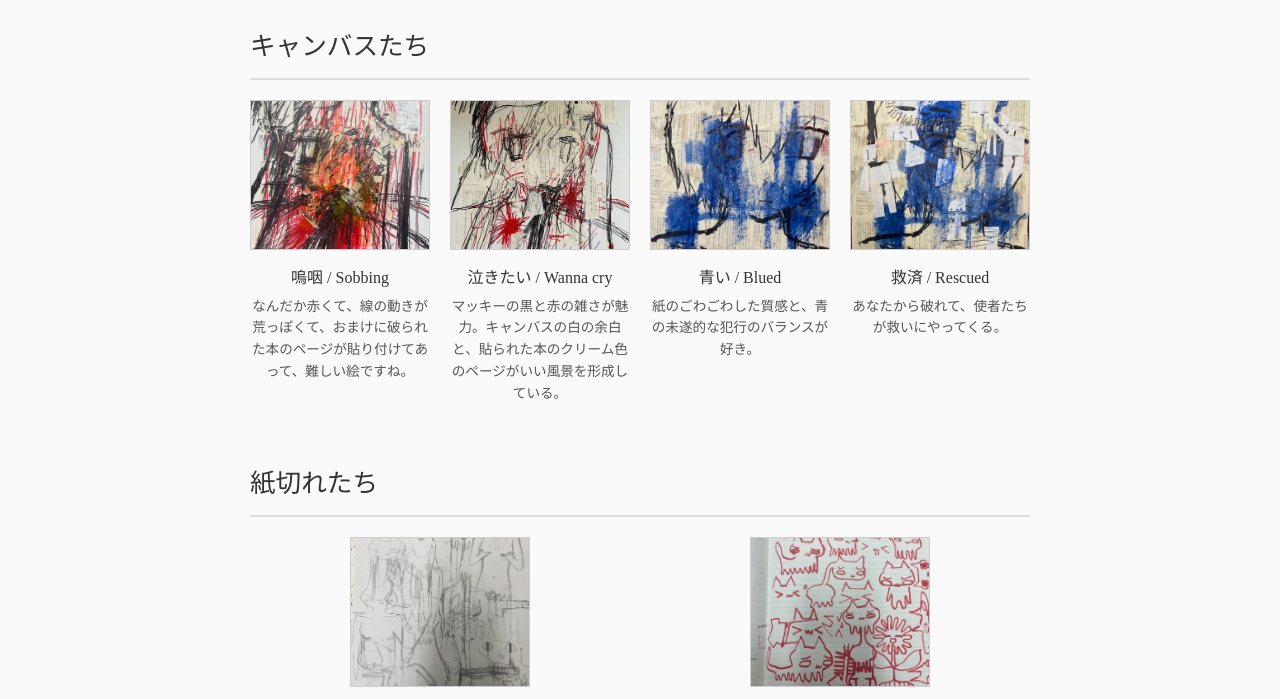
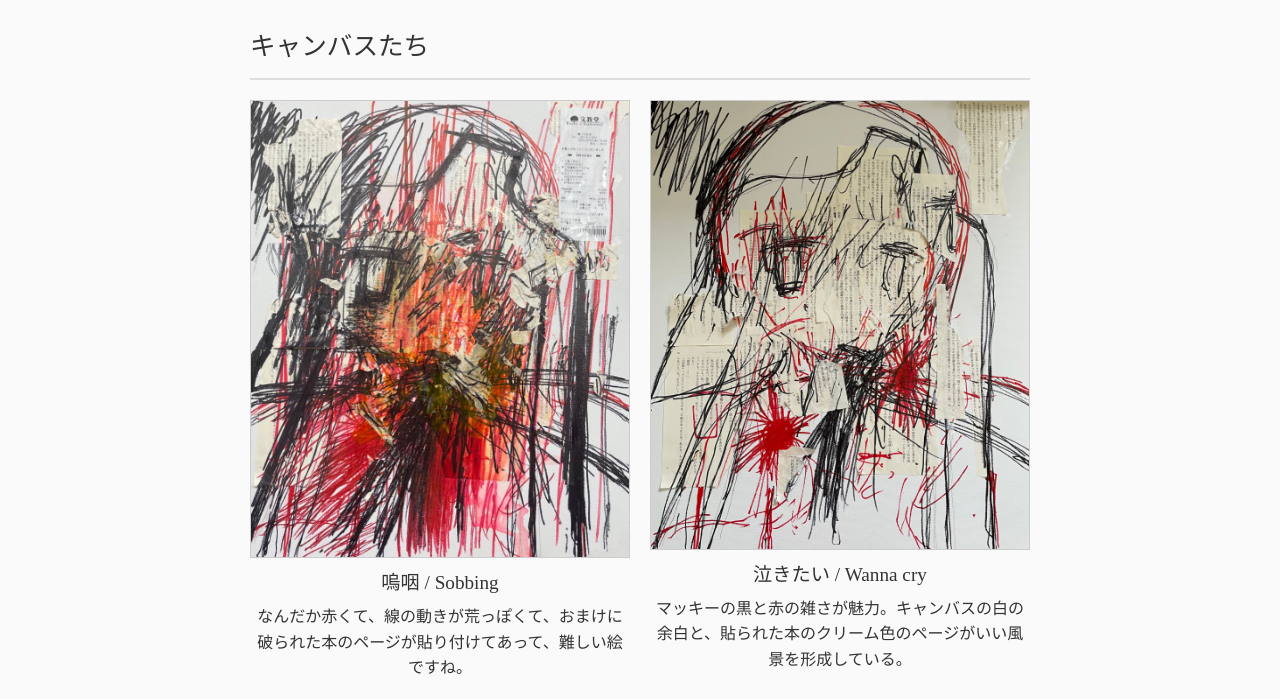
Before and after one commit to shuomatsumoto/shuomatsumoto, a plain HTML site: page works.html in a window 1280 px wide. Shown: the part 69-768 px from the top of the page. Drawn offline with Linux system fonts and the light colour scheme.

Commit message:
Update style.css

```diff
--- a/style.css
+++ b/style.css
@@ -98,52 +98,35 @@ section h3 {
 /* 作品リスト */
 .works-list {
   display: grid;
-  grid-template-columns: repeat(auto-fit, minmax(180px, 1fr));
+  grid-template-columns: repeat(2, 1fr); /* 横2列固定 */
   gap: 20px;
-  justify-items: center; /* セルを中央揃え */
+  justify-items: center;
 }
 
 .work-item {
   width: 100%;
-  max-width: 180px;     /* ボックスの最大幅 */
   text-align: center;
-  display: flex;
-  flex-direction: column;
-  align-items: center;
 }
 
-.work-item img,
-.work-item video {
-  width: 100%;          /* ボックスに合わせる */
-  height: 150px;
-  object-fit: cover;
+.work-item img {
+  width: 100%;         /* 親ボックスに収まるよう柔軟 */
+  height: auto;        /* 縦横比を維持 */
+  object-fit: cover;   /* 必要に応じてトリミング */
   display: block;
   border: 1px solid #ccc;
   margin-bottom: 10px;
 }
 
-.work-item h3 {
-  font-size: 1rem;
-  font-weight: normal;
+.work-item h3,
+.work-item p {
+  width: 100%;         /* 画像に合わせて横幅を揃える */
   margin: 5px 0;
-  width: 100%;          /* 画像と同じ横幅 */
-}
-
-.work-item p {
-  font-size: 0.85rem;
-  color: #555;
-  width: 100%;          /* 画像と同じ横幅 */
 }
 
 /* スマホ対応 */
 @media (max-width: 480px) {
   .works-list {
     grid-template-columns: 1fr; /* 1列に折り返す */
-  }
-
-  .work-item img,
-  .work-item video {
-    height: 120px;
   }
 }
 
```
